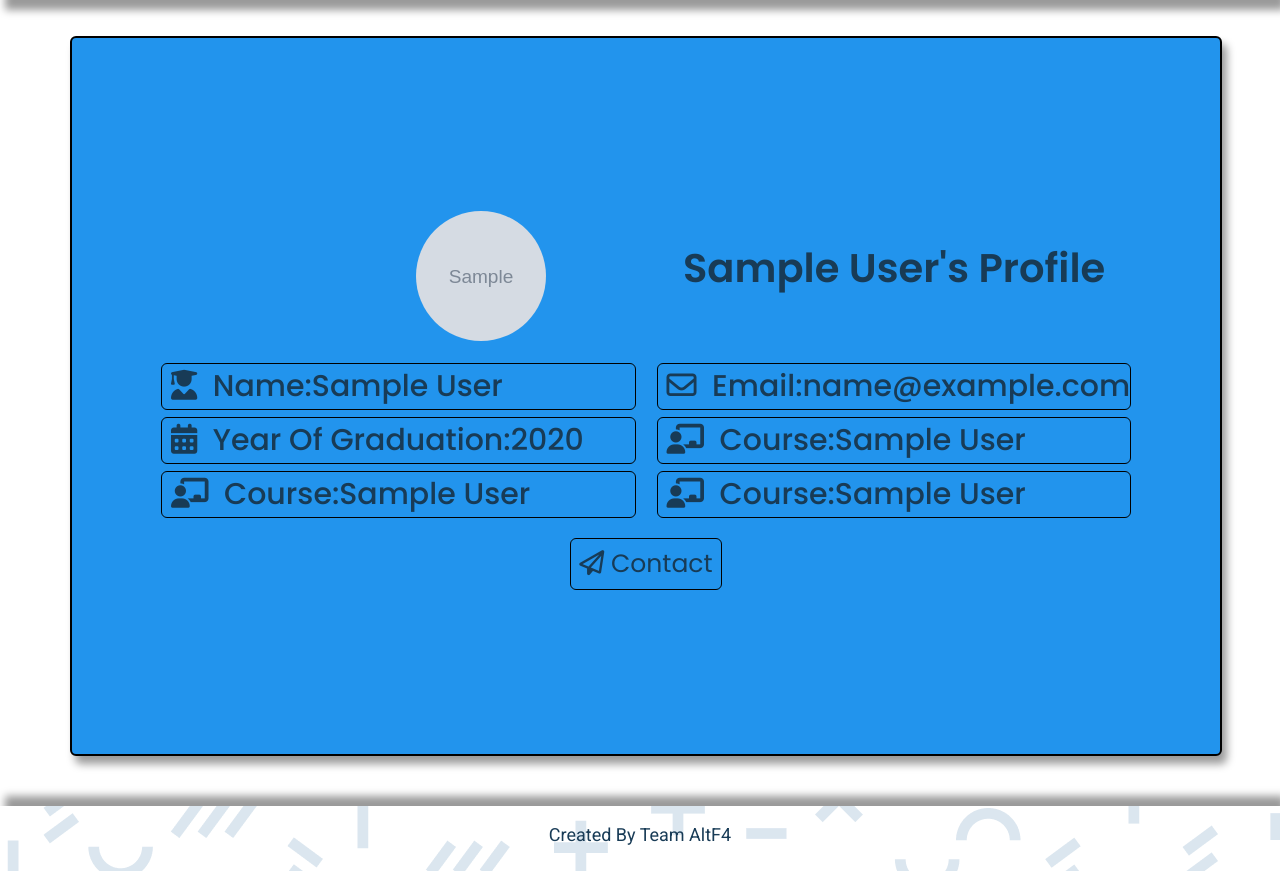
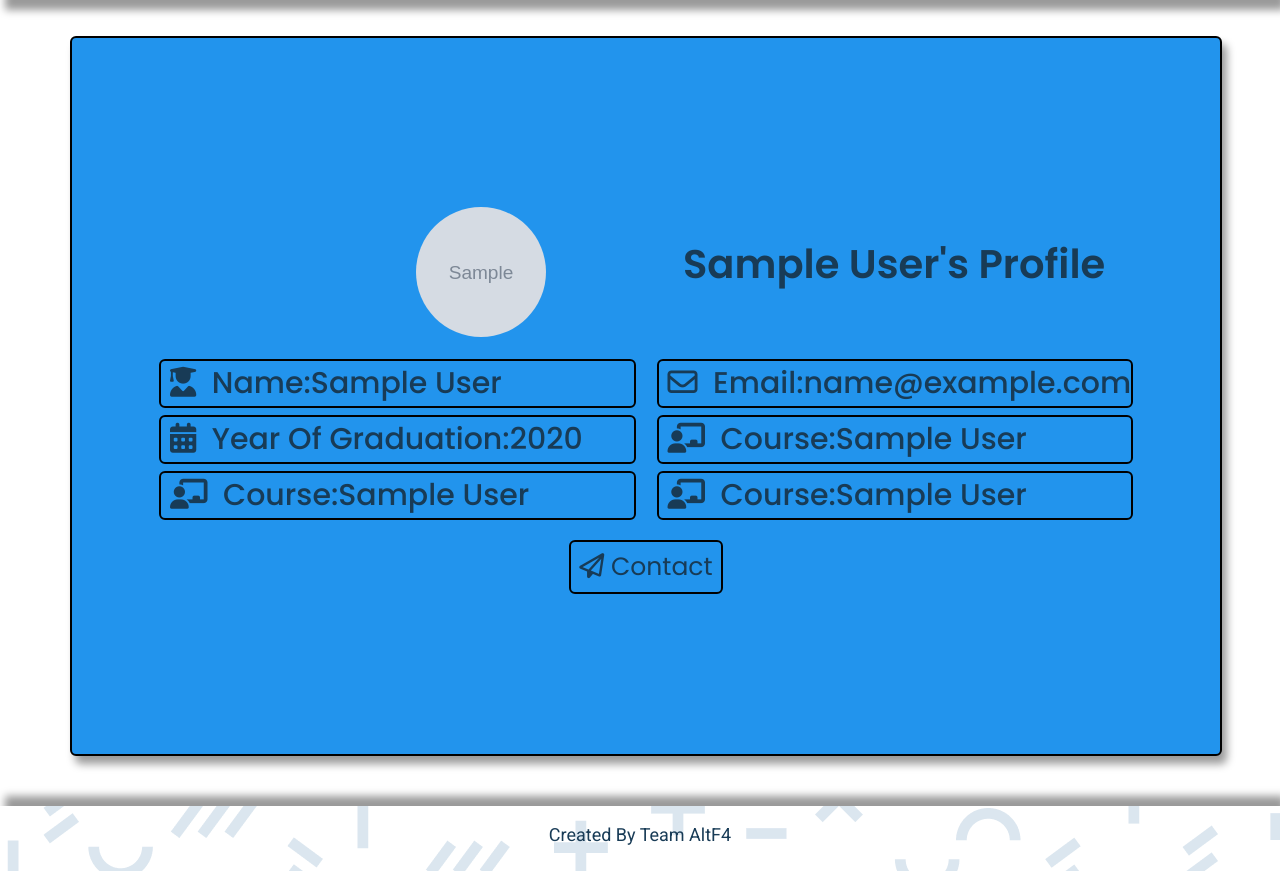
Before and after one commit to Overwatch0812/AlumTrack, a Django app: page /home/userdetail/1 in a window 1280 px wide; the page is wider, and only the part inside the window is pictured. Shown: the part 60-931 px from the top of that part. Run offline with Django 4.2, Linux system fonts and the light colour scheme; a user stored in the database is signed in; tables that the repository leaves empty hold one stand-in row (values such as "Sample post"); grey boxes marked "Sample" are stand-in pictures; some libraries are stand-ins or nearby versions.

Commit message:
Border Updated

```diff
--- a/templates/userdetail.html
+++ b/templates/userdetail.html
@@ -401,7 +401,7 @@
 				margin-top: 20px;
 				padding: 6px 8px;
 				border-radius: 6px;
-				border: 1px solid black;
+				border: 2px solid black;
 			}
 			.mail:hover {
 				background-color: #183b56;
@@ -440,7 +440,7 @@
 			}
 
 			.gridElements {
-				border: 1px solid black;
+				border: 2px solid black;
 				border-radius: 6px;
 				margin: 0px 7px;
 			}
```
